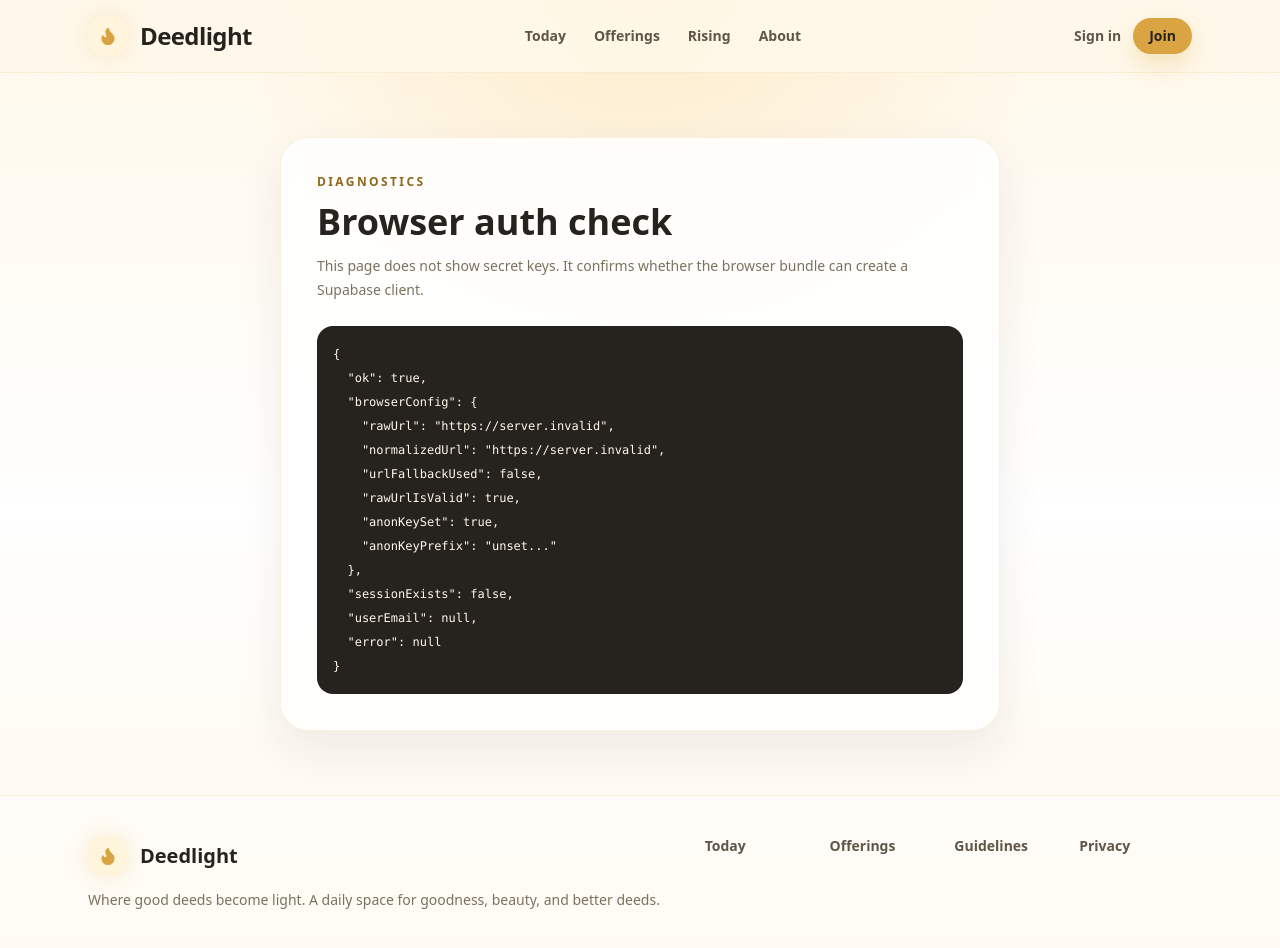
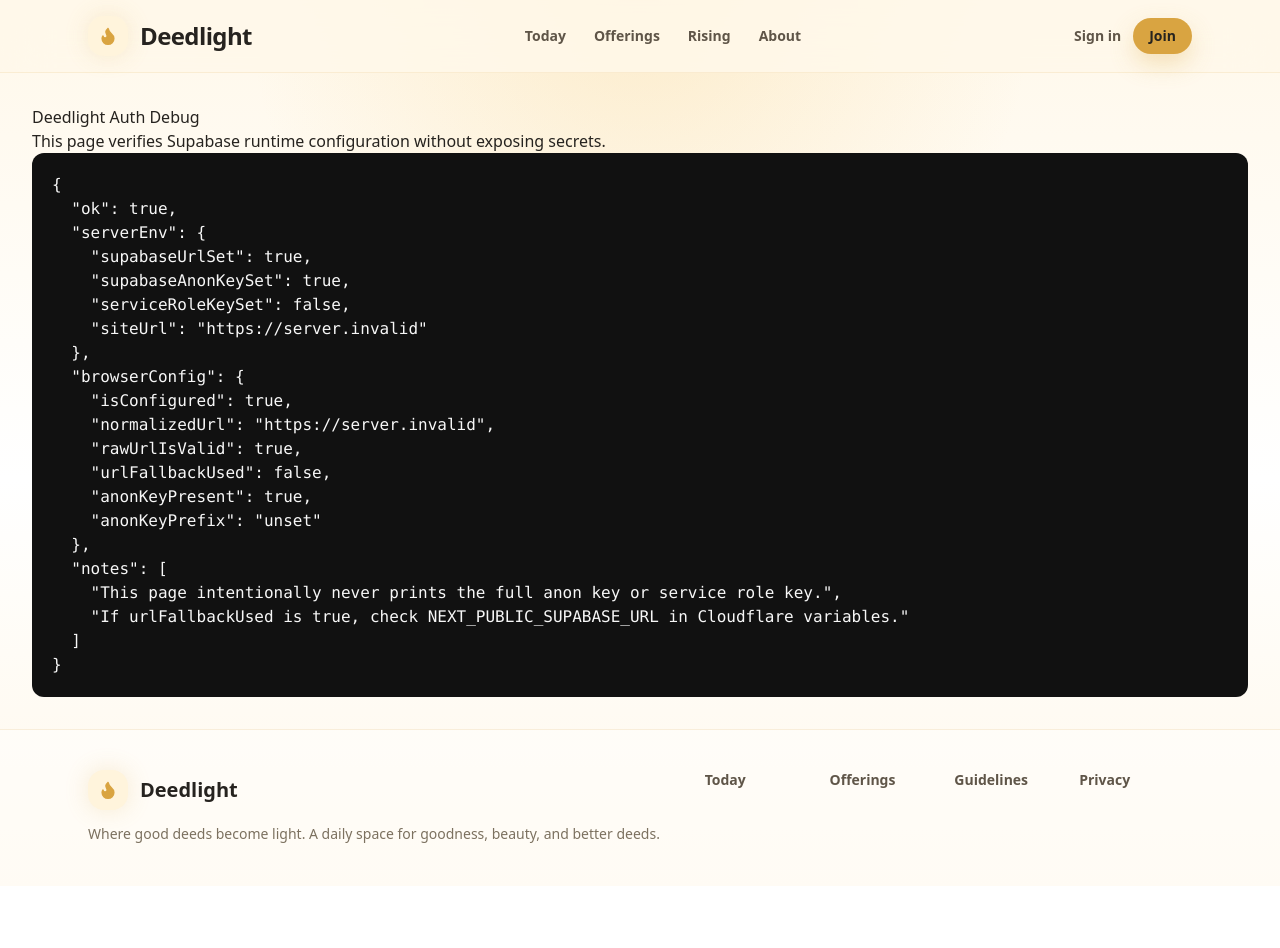
Before and after one commit to ADRN-9/deedlight, a Next.js app: page /debug/auth in a window 1280 px wide. Shown: the top 948 px of the page. After the commit the page ends 886 px from the top, so only its background shows below. Built offline with nearby package versions, Linux system fonts and the light colour scheme; no server answers.

Commit message:
Fix debug auth build error

```diff
--- a/app/debug/auth/page.tsx
+++ b/app/debug/auth/page.tsx
@@ -1,61 +1,54 @@
-"use client";
-
-import { useEffect, useState } from "react";
-import { createClient } from "@/lib/supabase/client";
 import { getSupabaseConfig } from "@/lib/supabase/config";
 
-function readableError(error: unknown) {
-  if (error instanceof Error) return error.message;
-  if (typeof error === "string") return error;
-  try {
-    return JSON.stringify(error, null, 2);
-  } catch {
-    return "Unknown error";
-  }
-}
+export const dynamic = "force-dynamic";
 
-export default function AuthDebugPage() {
-  const [result, setResult] = useState<Record<string, unknown>>({ loading: true });
+export default function DebugAuthPage() {
+  const config = getSupabaseConfig();
+  const rawUrl = process.env.NEXT_PUBLIC_SUPABASE_URL ?? "";
+  const rawAnonKey = process.env.NEXT_PUBLIC_SUPABASE_ANON_KEY ?? "";
 
-  useEffect(() => {
-    async function run() {
-      try {
-        const config = getSupabaseConfig();
-        const supabase = createClient();
-        const { data, error } = await supabase.auth.getSession();
+  const safeRawUrl = String(rawUrl || "");
+  const safeAnonKey = String(rawAnonKey || "");
 
-        setResult({
-          ok: !error,
-          browserConfig: config.debug,
-          sessionExists: Boolean(data.session),
-          userEmail: data.session?.user?.email ?? null,
-          error: error ? readableError(error) : null
-        });
-      } catch (error) {
-        const config = getSupabaseConfig();
-        setResult({
-          ok: false,
-          exception: readableError(error),
-          browserConfig: config.debug
-        });
-      }
-    }
-
-    run();
-  }, []);
+  const diagnostics = {
+    ok: true,
+    serverEnv: {
+      supabaseUrlSet: safeRawUrl.length > 0,
+      supabaseAnonKeySet: safeAnonKey.length > 0,
+      serviceRoleKeySet: Boolean(process.env.SUPABASE_SERVICE_ROLE_KEY),
+      siteUrl: process.env.NEXT_PUBLIC_SITE_URL ?? null
+    },
+    browserConfig: {
+      isConfigured: config.isConfigured,
+      normalizedUrl: config.url,
+      rawUrlIsValid:
+        safeRawUrl.startsWith("http://") || safeRawUrl.startsWith("https://"),
+      urlFallbackUsed: config.debug.urlFallbackUsed,
+      anonKeyPresent: Boolean(config.anonKey),
+      anonKeyPrefix: config.debug.anonKeyPrefix
+    },
+    notes: [
+      "This page intentionally never prints the full anon key or service role key.",
+      "If urlFallbackUsed is true, check NEXT_PUBLIC_SUPABASE_URL in Cloudflare variables."
+    ]
+  };
 
   return (
-    <section className="mx-auto max-w-3xl px-4 py-16 sm:px-6">
-      <div className="deed-card p-7 sm:p-9">
-        <p className="text-xs font-extrabold uppercase tracking-[0.2em] text-[#8D681D]">Diagnostics</p>
-        <h1 className="mt-3 font-[var(--font-heading)] text-4xl font-semibold">Browser auth check</h1>
-        <p className="mt-3 text-sm leading-6 text-[#7C715F]">
-          This page does not show secret keys. It confirms whether the browser bundle can create a Supabase client.
-        </p>
-        <pre className="mt-6 overflow-auto rounded-2xl bg-[#26231F] p-4 text-xs leading-6 text-[#FFF8EA]">
-          {JSON.stringify(result, null, 2)}
-        </pre>
-      </div>
-    </section>
+    <main style={{ padding: "32px", fontFamily: "system-ui, sans-serif" }}>
+      <h1>Deedlight Auth Debug</h1>
+      <p>This page verifies Supabase runtime configuration without exposing secrets.</p>
+      <pre
+        style={{
+          background: "#111",
+          color: "#f7f7f7",
+          padding: "20px",
+          borderRadius: "12px",
+          overflowX: "auto",
+          whiteSpace: "pre-wrap"
+        }}
+      >
+        {JSON.stringify(diagnostics, null, 2)}
+      </pre>
+    </main>
   );
 }
--- a/lib/supabase/config.ts
+++ b/lib/supabase/config.ts
@@ -1,53 +1,55 @@
-const DEEDLIGHT_SUPABASE_URL_FALLBACK = "https://xaipiovflxomcbfwtwmu.supabase.co";
+const FALLBACK_SUPABASE_URL = "https://xaipiovflxomcbfwtwmu.supabase.co";
 
-function cleanEnvValue(value: string | undefined) {
-  if (!value) return undefined;
-
-  const cleaned = value.trim().replace(/^['"]|['"]$/g, "");
-
-  if (!cleaned) return undefined;
-  if (["undefined", "null"].includes(cleaned.toLowerCase())) return undefined;
-
-  return cleaned;
+function stripWrappingQuotes(value: string) {
+  return value.trim().replace(/^['\"]|['\"]$/g, "");
 }
 
-function isValidHttpUrl(value: string | undefined) {
-  if (!value) return false;
+function normalizeSupabaseUrl(value: string | null | undefined) {
+  const raw = stripWrappingQuotes(value ?? "");
 
-  try {
-    const parsed = new URL(value);
-    return parsed.protocol === "http:" || parsed.protocol === "https:";
-  } catch {
-    return false;
+  if (raw.startsWith("http://") || raw.startsWith("https://")) {
+    try {
+      const parsed = new URL(raw);
+      return parsed.toString().replace(/\/$/, "");
+    } catch {
+      return FALLBACK_SUPABASE_URL;
+    }
   }
+
+  // Common mistake: dashboard value pasted without https://
+  if (raw.endsWith(".supabase.co")) {
+    return `https://${raw}`;
+  }
+
+  return FALLBACK_SUPABASE_URL;
 }
 
 export function getSupabaseConfig() {
-  const rawUrl = cleanEnvValue(process.env.NEXT_PUBLIC_SUPABASE_URL);
-  const rawAnonKey = cleanEnvValue(process.env.NEXT_PUBLIC_SUPABASE_ANON_KEY);
+  const rawUrl = process.env.NEXT_PUBLIC_SUPABASE_URL ?? "";
+  const rawAnonKey = process.env.NEXT_PUBLIC_SUPABASE_ANON_KEY ?? "";
 
-  // Cloudflare/OpenNext can occasionally leave client-side NEXT_PUBLIC_* values malformed
-  // while server-side runtime variables are correct. The Supabase URL is public, so we
-  // keep a safe project-url fallback for the browser bundle. Do not do this for secrets.
-  const url = isValidHttpUrl(rawUrl) ? rawUrl : DEEDLIGHT_SUPABASE_URL_FALLBACK;
-  const anonKey = rawAnonKey;
+  const url = normalizeSupabaseUrl(rawUrl);
+  const anonKey = stripWrappingQuotes(rawAnonKey);
+
+  const isConfigured = Boolean(
+    url &&
+      anonKey &&
+      !anonKey.includes("YOUR_SUPABASE_ANON_KEY") &&
+      !anonKey.includes("YOUR_ANON_KEY")
+  );
 
   return {
     url,
     anonKey,
-    isConfigured: Boolean(
-      isValidHttpUrl(url) &&
-        anonKey &&
-        !url.includes("YOUR_PROJECT_REF") &&
-        !anonKey.includes("YOUR_SUPABASE_ANON_KEY")
-    ),
+    isConfigured,
     debug: {
+      rawUrlPresent: Boolean(rawUrl),
       rawUrl,
       normalizedUrl: url,
-      urlFallbackUsed: rawUrl !== url,
-      rawUrlIsValid: isValidHttpUrl(rawUrl),
-      anonKeySet: Boolean(anonKey),
-      anonKeyPrefix: anonKey ? `${anonKey.slice(0, 14)}...` : null
+      rawUrlIsValid: rawUrl ? url === normalizeSupabaseUrl(rawUrl) : false,
+      urlFallbackUsed: rawUrl ? url === FALLBACK_SUPABASE_URL && rawUrl !== FALLBACK_SUPABASE_URL : true,
+      anonKeyPresent: Boolean(anonKey),
+      anonKeyPrefix: anonKey ? anonKey.slice(0, 14) : null
     }
   };
 }
```
